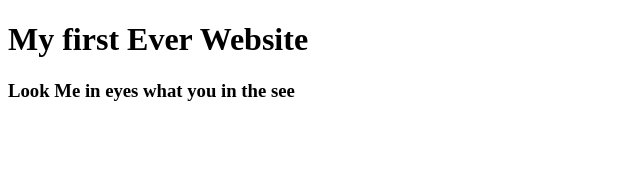
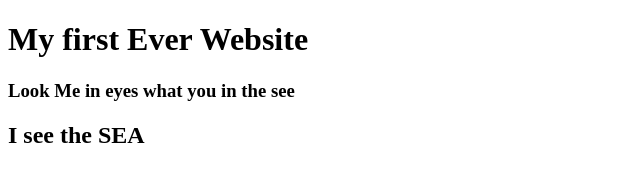
Before and after one commit to AlaminIslam-dev/My-First-Website, a plain HTML site: page index.html in a window 1280 px wide. Shown: the whole page, without its empty margins (0-640 px from the left). Drawn offline with Linux system fonts and the light colour scheme.

Commit message:
Update index.html

```diff
--- a/index.html
+++ b/index.html
@@ -8,5 +8,6 @@
 <body>
     <H1>My first Ever Website</H1>
     <h3>Look Me in eyes what you in the see</h3>
+    <h2>I see the SEA</h2>
 </body>
 </html>
```
